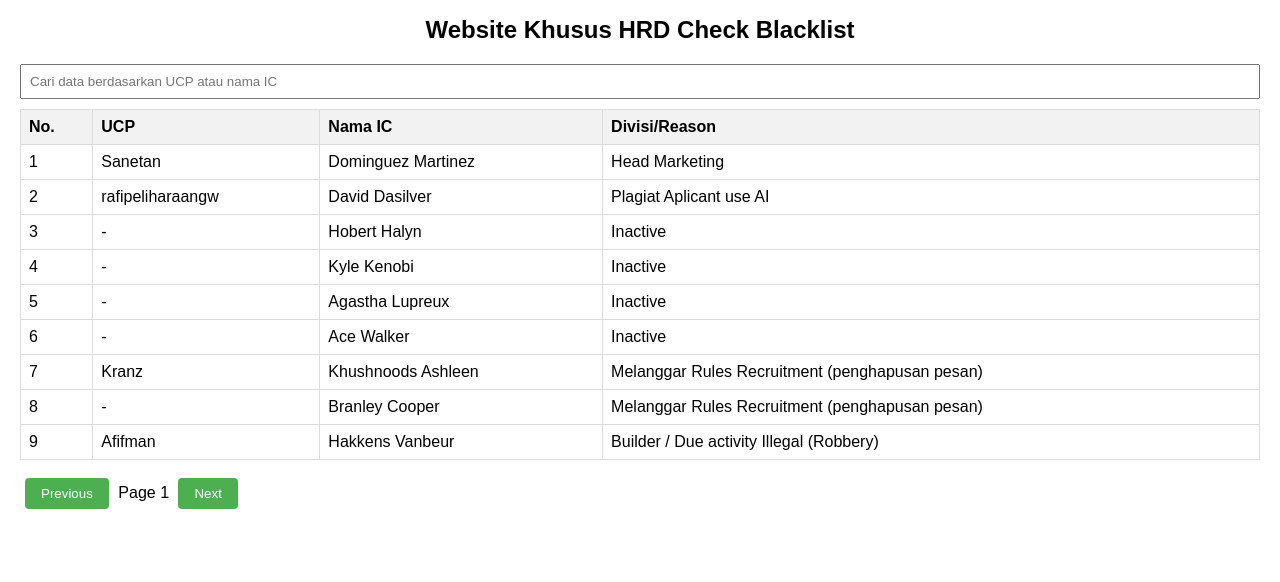
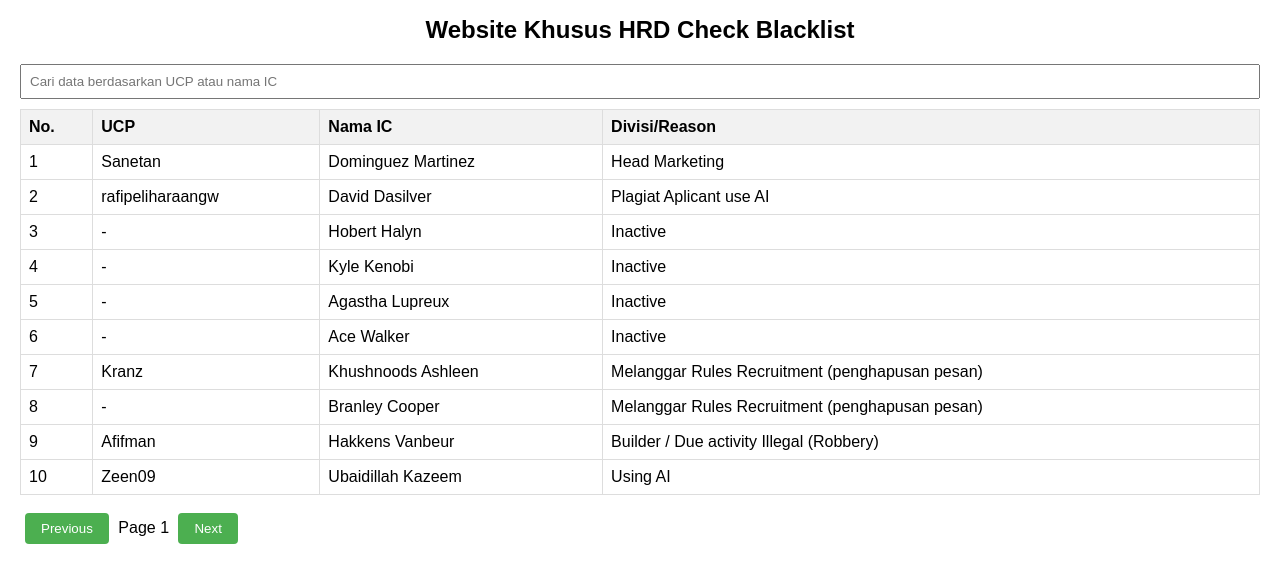
Before and after one commit to kevinrizwan/FrontEndSearchData, a plain HTML site: page index.html in a window 1280 px wide. Shown: the part 60-642 px from the top of the page. Drawn offline with Linux system fonts and the light colour scheme.

Commit message:
add Ubaidillah_Kazeem

```diff
--- a/index.html
+++ b/index.html
@@ -117,6 +117,12 @@
         <td>Hakkens Vanbeur</td>
         <td>Builder / Due activity Illegal (Robbery)</td>
     </tr>
+    <tr>
+        <td>10</td>
+        <td>Zeen09</td>
+        <td>Ubaidillah Kazeem</td>
+        <td>Using AI</td>
+    </tr>
     </tbody>
 </table>
 </br>
```
